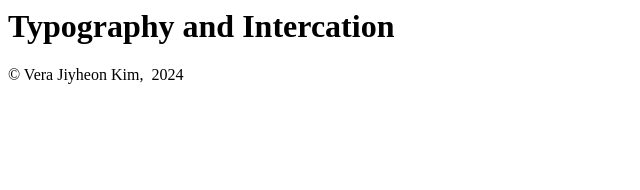
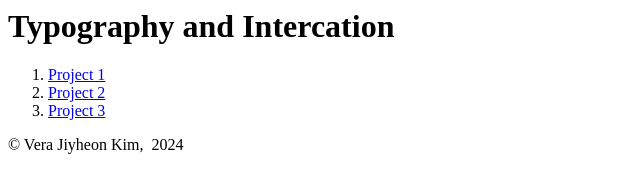
Before and after one commit to number0505/number0505.github.io, a plain HTML site: page index.html in a window 1280 px wide. Shown: the whole page, without its empty margins (0-640 px from the left). Drawn offline with Linux system fonts and the light colour scheme.

Commit message:
Update index.html

```diff
--- a/index.html
+++ b/index.html
@@ -7,7 +7,11 @@
 			<h1>Typography and Intercation</h1>
 		</header>
 		<main>
-
+				<ol>
+					<li><a href="https://number0505.github.io/manuscript">Project 1</a></li>
+					<li><a href="https://number0505.github.io/spread">Project 2</a></li>
+					<li><a href="https://number0505.github.io/binding">Project 3</a></li>
+				</ol>
 		</main>
 		<footer>
 			<p>© Vera Jiyheon Kim, &nbsp;2024</p>
```
